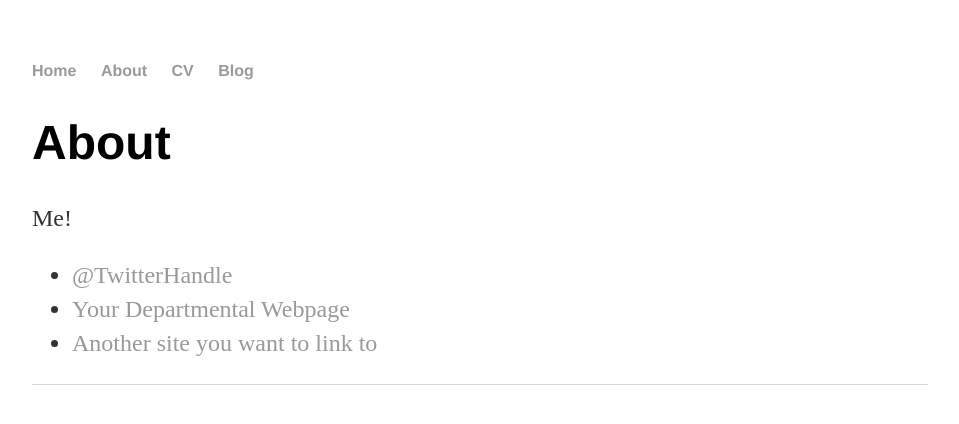
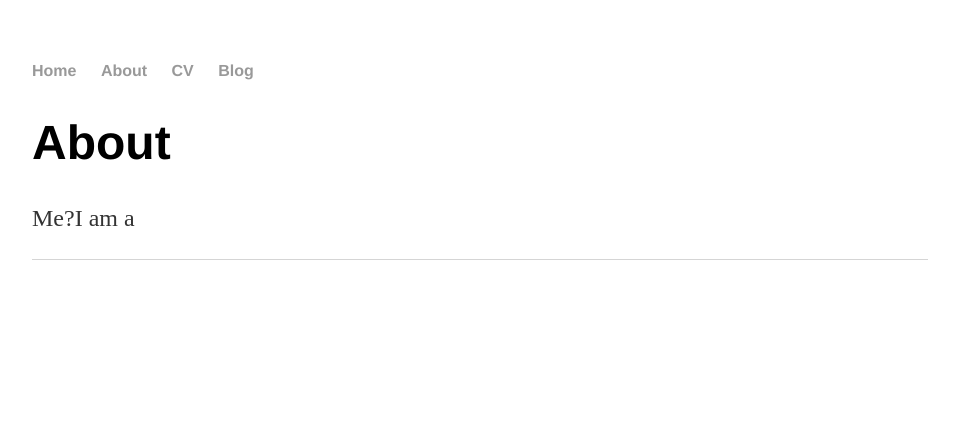
Before and after one commit to Pandademic/Old, a Jekyll site: the page built from about/index.html, in a window 1280 px wide. Shown: the top 424 px of the page, without its empty margins (160-1119 px from the left). Built offline with Jekyll 4.4.1, drawn with Linux system fonts in a browser that asks for light colours.

Commit message:
Update index.html

```diff
--- a/about/index.html
+++ b/about/index.html
@@ -5,11 +5,9 @@ title: About Hank Quinlan
 
 		<div class="about">
 			<h1>About</h1>
-			<p>Me!</p>
+			<p>Me?I am a </p>
 
 			<ul class="contacts">
-				<li><a href="#">@TwitterHandle</a></li>
-				<li><a href="#">Your Departmental Webpage</a></li>
-				<li><a href="#">Another site you want to link to</a></li>
+
 				</ul>
 		</div>
```
